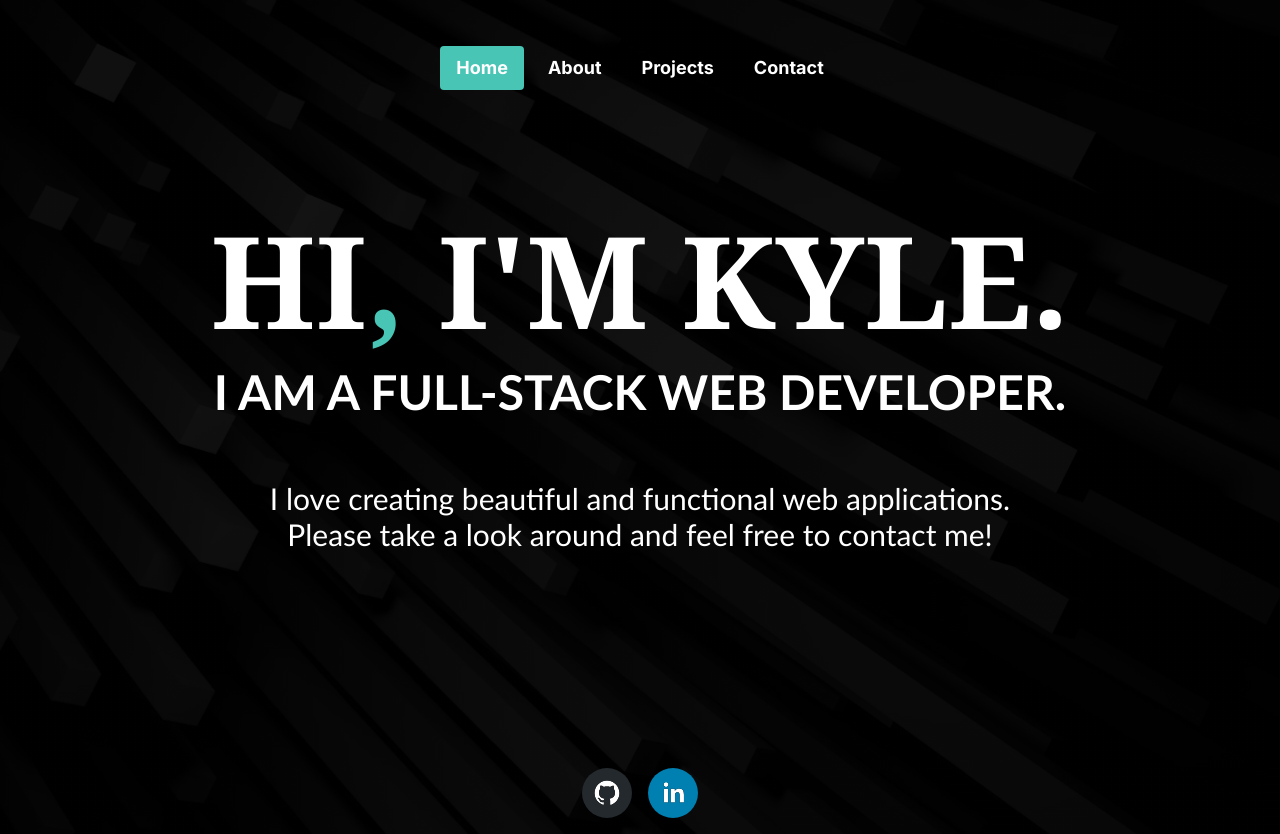
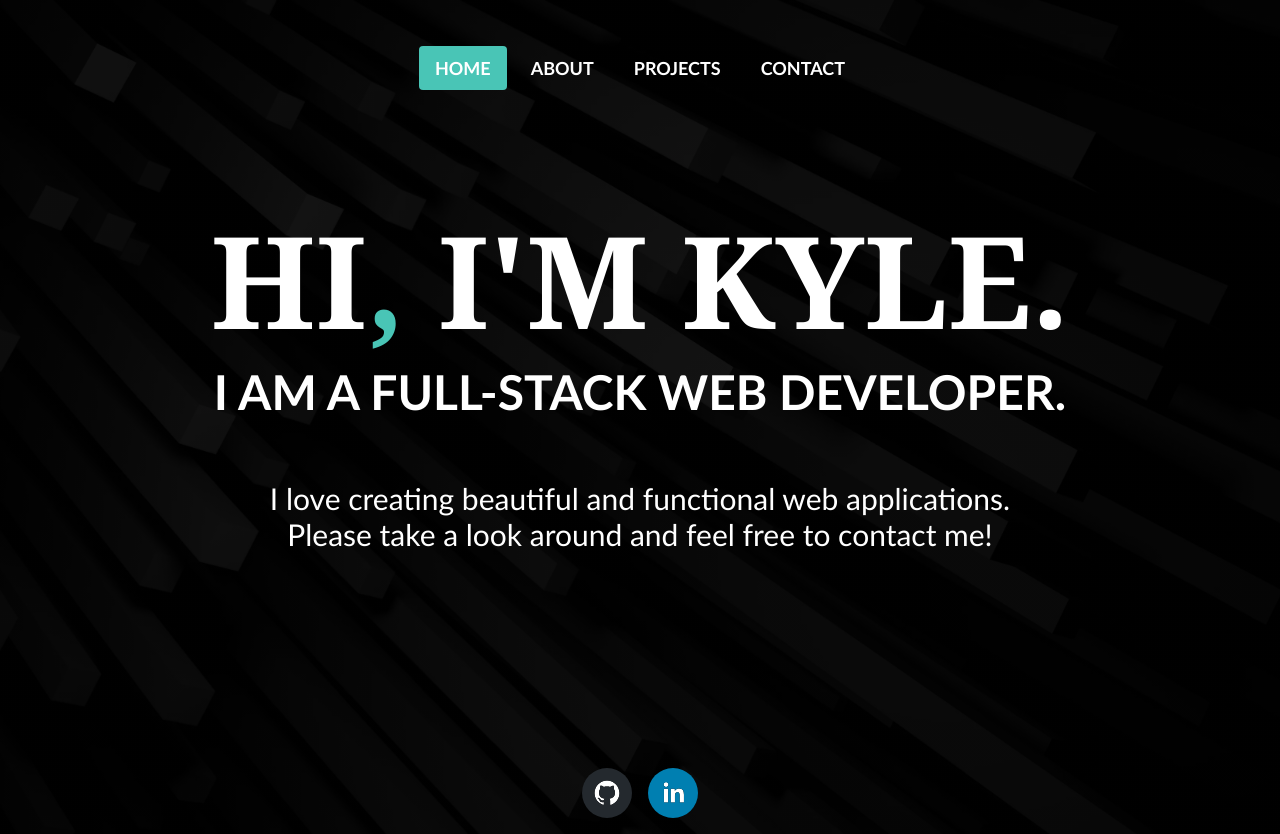
Before and after one commit to Goobber33/Portfolio-v4, a Next.js app: page /main in a window 1280 px wide. Built offline with nearby package versions, Linux system fonts and the light colour scheme.

Commit message:
Added my font to my navbar

```diff
--- a/components/navbar.tsx
+++ b/components/navbar.tsx
@@ -48,10 +48,10 @@ export default function Navbar() {
         <div className="md:flex flex-col justify-center items-center px-4 py-8 sm:p-12 w-full">
             <Tabs value={currentTab} onValueChange={handleTabChange}>
                 <TabsList className="text-sm sm:text-md flex justify-center whitespace-nowrap" style={tabListStyle}>
-                    <TabsTrigger value="home" className="m-1 px-2 py-1 sm:px-4 sm:py-2 text-base sm:text-lg font-bold">Home</TabsTrigger>
-                    <TabsTrigger value="about" className="m-1 px-2 py-1 sm:px-4 sm:py-2 text-base sm:text-lg font-bold">About</TabsTrigger>
-                    <TabsTrigger value="projects" className="m-1 px-2 py-1 sm:px-4 sm:py-2 text-base sm:text-lg font-bold">Projects</TabsTrigger>
-                    <TabsTrigger value="contact" className="m-1 px-2 py-1 sm:px-4 sm:py-2 text-base sm:text-lg font-bold">Contact</TabsTrigger>
+                    <TabsTrigger value="home" className="m-1 px-2 py-1 sm:px-4 sm:py-2 text-base sm:text-lg font-bold font-sans">HOME</TabsTrigger>
+                    <TabsTrigger value="about" className="m-1 px-2 py-1 sm:px-4 sm:py-2 text-base sm:text-lg font-bold font-sans">ABOUT</TabsTrigger>
+                    <TabsTrigger value="projects" className="m-1 px-2 py-1 sm:px-4 sm:py-2 text-base sm:text-lg font-bold font-sans">PROJECTS</TabsTrigger>
+                    <TabsTrigger value="contact" className="m-1 px-2 py-1 sm:px-4 sm:py-2 text-base sm:text-lg font-bold font-sans">CONTACT</TabsTrigger>
                 </TabsList>
                 <TabsContent value="home" className="flex-grow flex justify-center items-center">
                     <Home />
```
